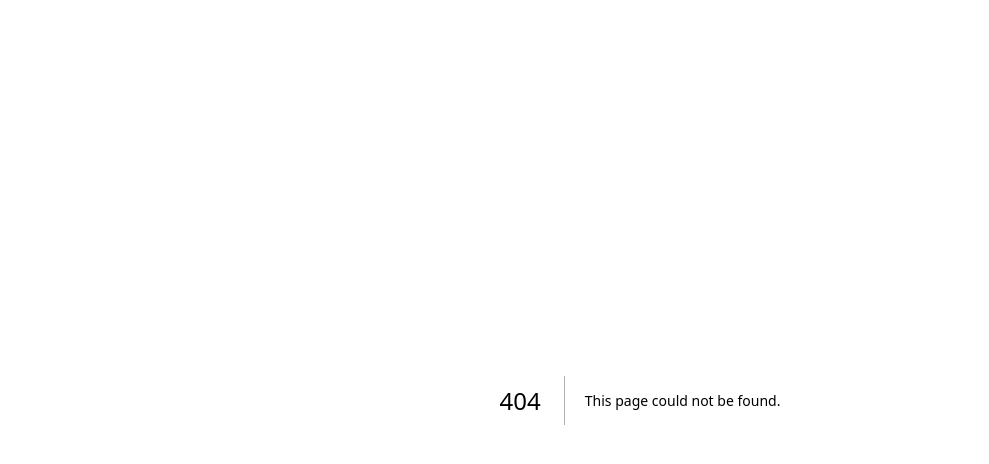
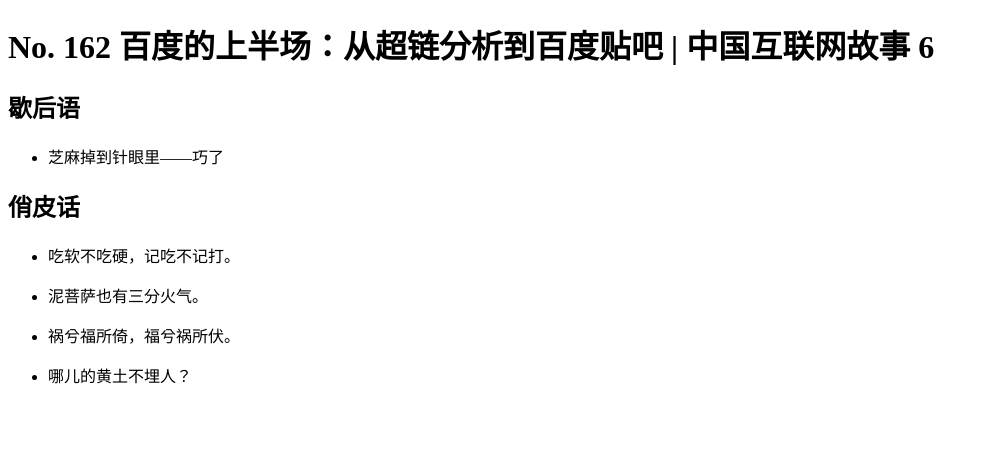
Before and after one commit to eddiehe99/bannatienet, a Next.js app: page /episodes/number-162 in a window 1280 px wide. Before the commit this address had no page. Shown: the top 464 px of the page, without its empty margins (0-989 px from the left). Built offline with nearby package versions, Linux system fonts and the light colour scheme.

Commit message:
feat: add episode No. 162

```diff
--- a/src/pages/episodes/_meta.js
+++ b/src/pages/episodes/_meta.js
@@ -1,6 +1,7 @@
 /* eslint-disable prettier/prettier */
 /* eslint-disable import/no-anonymous-default-export */
 export default {
+    'number-162': 'No. 162',
     'number-161': 'No. 161',
     'number-159': 'No. 159',
     'number-158': 'No. 158',
--- /dev/null
+++ b/src/pages/episodes/number-162.mdx
@@ -0,0 +1,15 @@
+# No. 162 百度的上半场：从超链分析到百度贴吧 | 中国互联网故事 6
+
+## 歇后语
+
+- 芝麻掉到针眼里——巧了
+
+## 俏皮话
+
+- 吃软不吃硬，记吃不记打。
+
+- 泥菩萨也有三分火气。
+
+- 祸兮福所倚，福兮祸所伏。
+
+- 哪儿的黄土不埋人？
```
